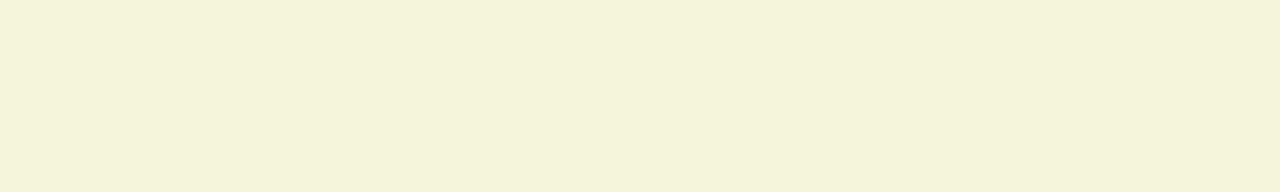
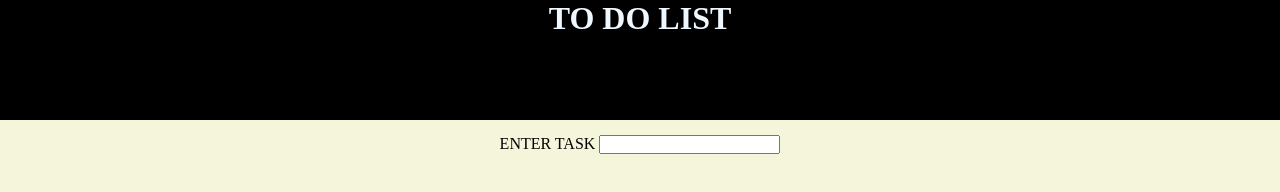
Before and after one commit to xreedev/Todoist, a plain HTML site: page index.html in a window 1280 px wide. Drawn offline with Linux system fonts and the light colour scheme.

Commit message:
heading and input box added

```diff
--- a/index.html
+++ b/index.html
@@ -7,6 +7,15 @@
     <link rel="stylesheet" href="styles.css" />
   </head>
   <body>
+    <div class="container">
+    <div class="header">
+        <h1>TO DO LIST</h1>
+    </div>
+    <div class="input-task">
+      <label for="task">ENTER TASK</label>
+      <input name="task" type="text" id="task" />
+    </div>
+    </div>
     <script src="script.js"></script>
   </body>
 </html>
--- a/styles.css
+++ b/styles.css
@@ -1,7 +1,28 @@
 *{
+    margin: 0;
+    padding: 0;
+}
+html,body{
     background-color: beige;
     width: 100vw;
     height: 100vh;
     margin: 0;
     padding: 0;
 }
+.container{
+    width: 100%;
+    height: 100%;
+    margin: auto;
+    text-align: center;
+}
+.header{
+    width: 100%;
+    height: 15%;
+    background-color: black;
+    color: aliceblue;
+}
+.input-task{
+    margin-top: 20px;
+    margin:15px auto;
+    text-align: center;
+}
```
Lines whose indentation alone changed are shown as unchanged.
